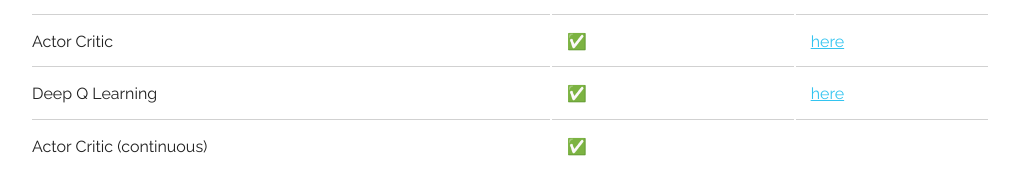
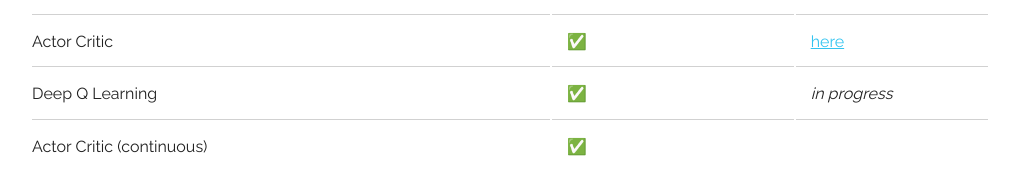
Before and after one commit to wegfawefgawefg/learn-drl, a plain HTML site: page index.html in a window 1280 px wide. Shown: the part 293-463 px from the top of the page, without its empty margins (130-1149 px from the left). Drawn offline with Linux system fonts and the light colour scheme.

Commit message:
lock its undone

```diff
--- a/index.html
+++ b/index.html
@@ -52,7 +52,8 @@
                 <tr>
                     <td>Deep Q Learning</td>
                     <td>✅</td>
-                    <td><a href="/tutorials/rl/deepqlearning/deepqlearning.html">here</a></td>
+                    <td><i>in progress</i></td>
+                    <!-- <td><a href="/tutorials/rl/deepqlearning/deepqlearning.html">here</a></td> -->
                 </tr>
                 <tr>
                     <td>Actor Critic (continuous)</td>
```
